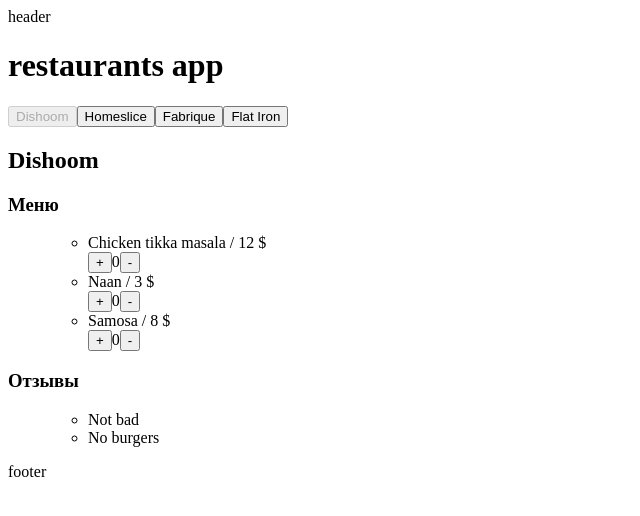
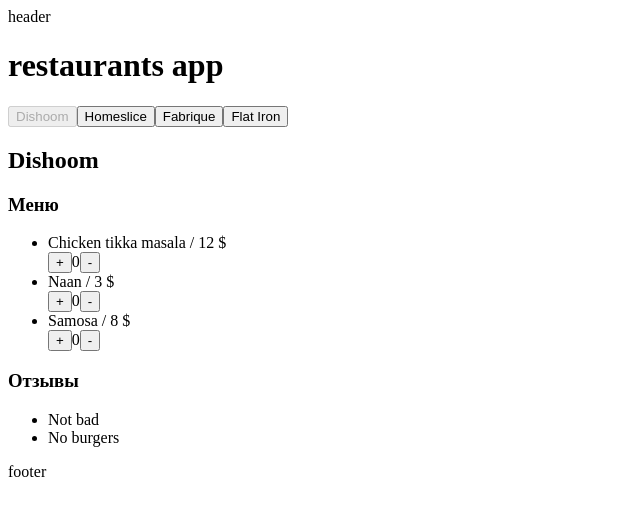
Before and after one commit to SvetlanaSmirnova65/react202408, a React (Vite) app: page / in a window 1280 px wide. Shown: the top 516 px of the page, without its empty margins (0-640 px from the left). Built offline with nearby package versions, Linux system fonts and the light colour scheme.

Commit message:
Доработано Меню, Ресторан

```diff
--- a/src/components/menu/menu.jsx
+++ b/src/components/menu/menu.jsx
@@ -1,10 +1,10 @@
-import { DishListItem } from "../dish-list-item/dish-list-item";
+import { Dish } from "../dish/dish";
 
 export const Menu = ({menu}) => {
     return (
       <ul>
         {menu?.map((dishItem) => (
-        <DishListItem name={dishItem.name} price={dishItem.price}/>
+          <li><Dish name={dishItem.name} price={dishItem.price}/></li>
       ))}
       </ul>
     );
--- a/src/components/restaurant/restaurant.jsx
+++ b/src/components/restaurant/restaurant.jsx
@@ -11,13 +11,9 @@
     <section>
       <h2>{name}</h2>
       <h3>Меню</h3>
-      <ul>
-        {menu.length ? <Menu menu={menu} /> : <div>Нет меню</div>}
-      </ul>
+      {menu.length ? <Menu menu={menu} /> : <div>Нет меню</div>}
       <h3>Отзывы</h3>
-      <ul>
-        {reviews.length ? <Reviews reviews={reviews} /> : <div>Нет отзывов</div>}
-      </ul>
+      {reviews.length ? <Reviews reviews={reviews} /> : <div>Нет отзывов</div>}
     </section>
   );
 };
```
